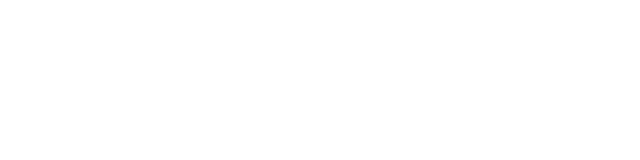
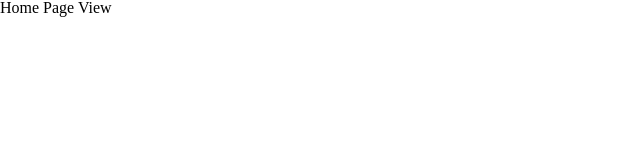
Before and after one commit to tkwok/client-react, a React app: page / in a window 1280 px wide. Shown: the top 160 px of the page, without its empty margins (0-640 px from the left). Built offline with nearby package versions, Linux system fonts and the light colour scheme; the HTML template or start-up script is replaced by a standard one.

Commit message:
added routes composition

```diff
--- a/package.json
+++ b/package.json
@@ -36,11 +36,11 @@
     "@babel/core": "^7.4.4",
     "@babel/preset-env": "^7.4.4",
     "@babel/preset-react": "^7.0.0",
-    "@storybook/react": "^5.0.10",
+    "@storybook/react": "^5.0.11",
     "@types/enzyme": "^3.9.1",
     "@types/enzyme-adapter-react-16": "^1.0.5",
     "@types/jest": "^24.0.11",
-    "@types/node": "^11.13.8",
+    "@types/node": "^11.13.10",
     "@types/react-router-dom": "^4.3.2",
     "@typescript-eslint/eslint-plugin": "^1.7.0",
     "@typescript-eslint/parser": "^1.7.0",
--- a/src/constants/constants.js
+++ b/src/constants/constants.js
@@ -1,3 +1,4 @@
-import Home from "../components/views";
+import { Home } from "../components/views";
+const VIEWS_COLLECTION = { Home };
 
-export const VIEWS_COLLECTION = { Home };
+export default VIEWS_COLLECTION;
--- a/src/index.tsx
+++ b/src/index.tsx
@@ -3,18 +3,24 @@ import ReactDOM from "react-dom";
 import { BrowserRouter, Route } from "react-router-dom";
 import { App } from "./components";
 
-import { VIEWS_COLLECTION } from "./constants/constants";
+import VIEWS_COLLECTION from "./constants/constants";
 import routesData from "./constants/routes.json";
+
+const RouteComposition = ({ component: Component, ...rest }) => (
+  <Route {...rest} render={props => (
+      <Component {...props}/>
+  )}/>
+)
 
 const Routes =
     routesData ?
         routesData.map((route, index) => {
             return (
-                <Route
+                <RouteComposition
                     key={index}
                     exact={route.exact}
                     path={route.path}
-                    component={VIEWS_COLLECTION[route.component]} />
+                    component={ VIEWS_COLLECTION[route.component] }/>
             );
         })
     : null;
```
Also changed, not shown: 1 other file (tests, documents, lock files or other folders).
